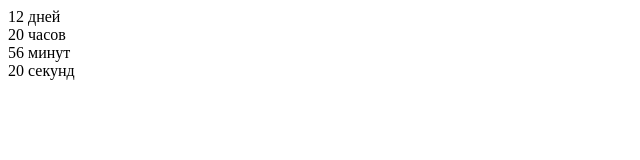
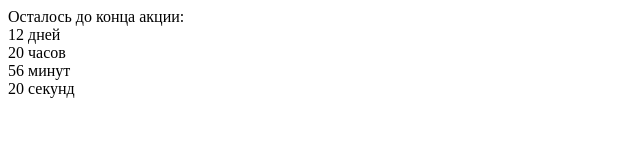
Before and after one commit to sibiryakov090591/deadLine-Timer, a plain HTML site: page index.html in a window 1280 px wide. Shown: the whole page, without its empty margins (0-640 px from the left). Drawn offline with Linux system fonts and the light colour scheme.

Commit message:
Update index.html

```diff
--- a/index.html
+++ b/index.html
@@ -1,3 +1,5 @@
+<div class="promotion__timer">
+    <div class="title">Осталось до конца акции:</div>
     <div class="timer">
         <div class="timer__block">
             <span id="days">12</span>
@@ -16,3 +18,4 @@
             секунд
         </div>
     </div>
+</div>
```
Lines whose indentation alone changed are shown as unchanged.
